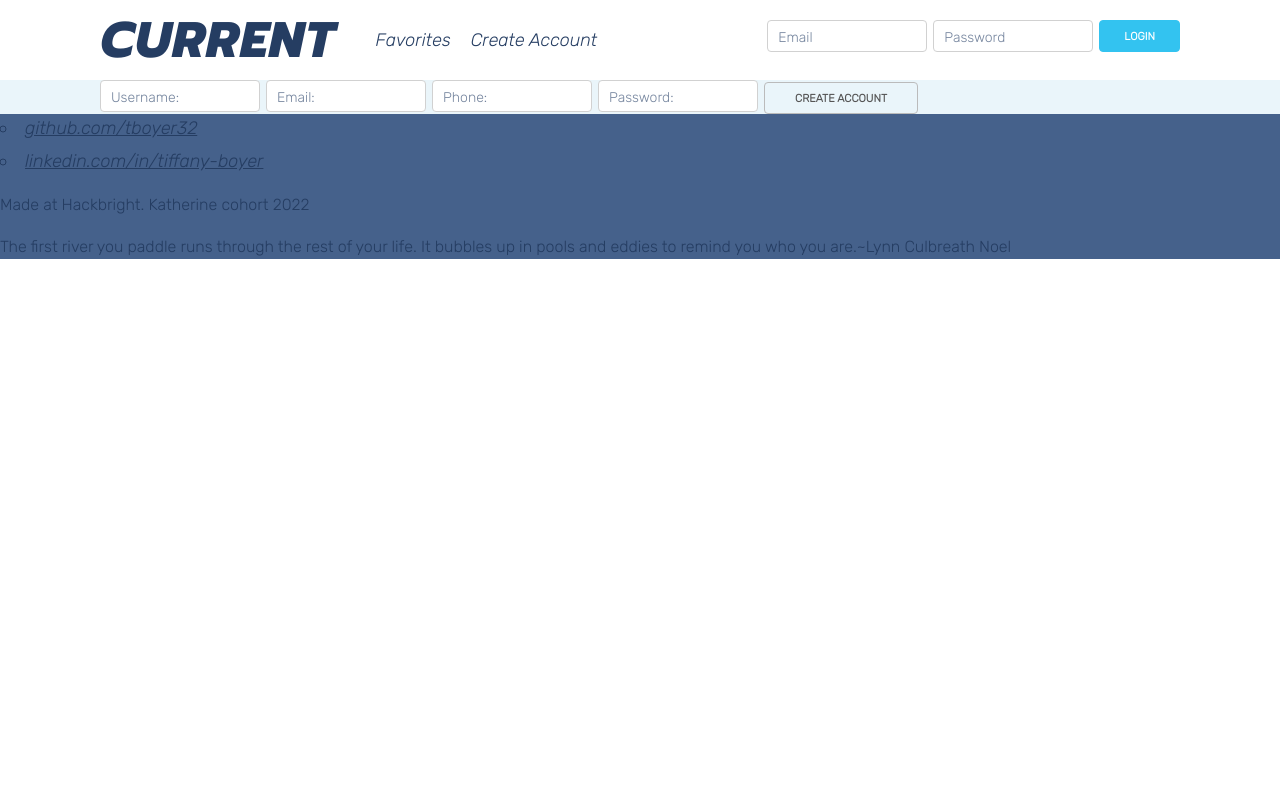
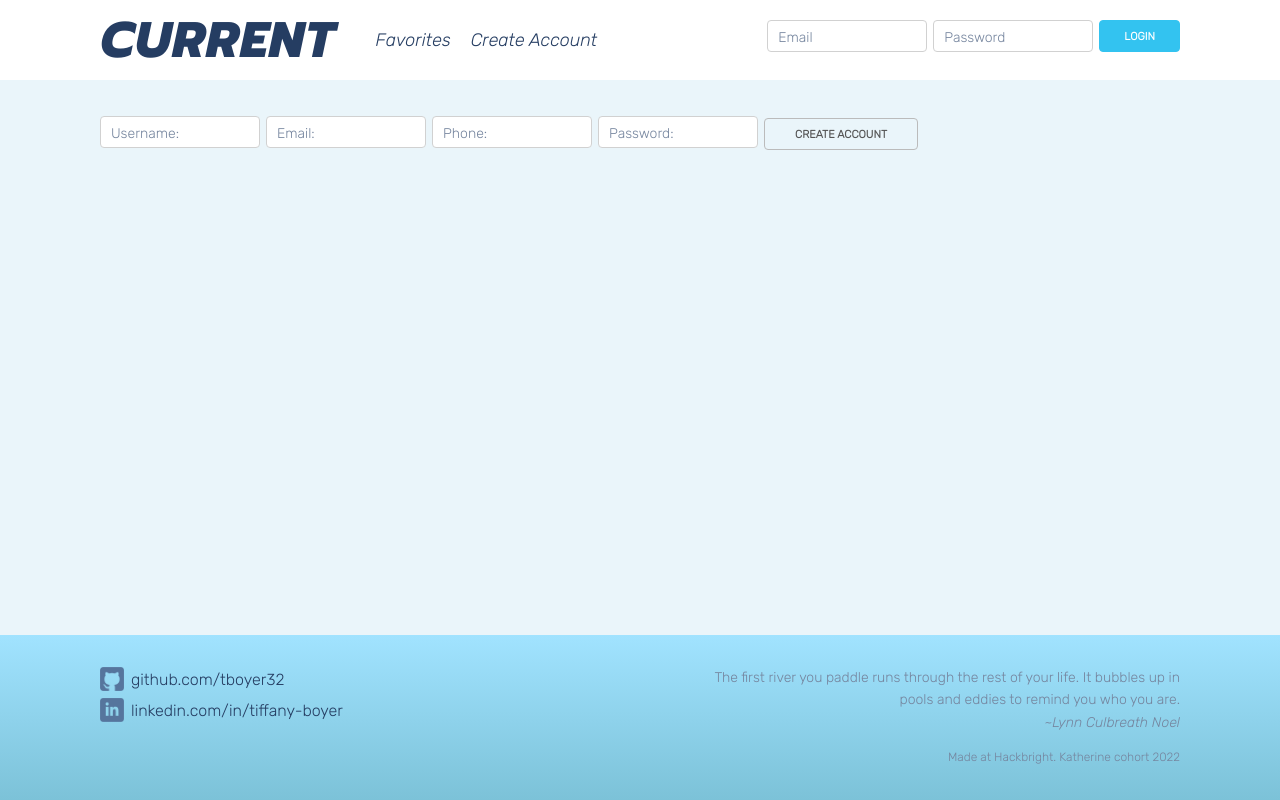
Before and after one commit to tboyer32/current, a React (Create React App) app: page /create-account in a window 1280 px wide. Built offline with nearby package versions, Linux system fonts and the light colour scheme.

Commit message:
style the footer

```diff
--- a/src/components/Footer.js
+++ b/src/components/Footer.js
@@ -5,17 +5,25 @@ const Footer = () => {
         <footer>
             <nav>
                 <ul>
-                    <li><a href="https://www.github.com/tboyer32">github.com/tboyer32</a></li>
-                    <li><a href="https://www.linkedin.com/in/tiffany-boyer">linkedin.com/in/tiffany-boyer</a></li>
+                    <li>
+                        <a href="https://www.github.com/tboyer32">
+                            <img src="/images/github.png" />github.com/tboyer32
+                        </a>
+                    </li>
+                    <li>
+                        <a href="https://www.linkedin.com/in/tiffany-boyer">
+                            <img src="/images/linkedin.png" />linkedin.com/in/tiffany-boyer
+                        </a>
+                    </li>
                 </ul>
             </nav>
-            <p>Made at Hackbright. Katherine cohort 2022</p>
             <aside>
             <p>
                 The first river you paddle runs through the rest of your life.
-                It bubbles up in pools and eddies to remind you who you are.
+                It bubbles up in pools and eddies to remind you who you are.<br />
                 <span className="author">~Lynn Culbreath Noel</span>
             </p>
+            <p className="hb">Made at Hackbright. Katherine cohort 2022</p>
             </aside>
         </footer>
     )
--- a/src/css/current.css
+++ b/src/css/current.css
@@ -9,6 +9,8 @@
 
 	--background-color: white;
 	--background-color-softer: #EAF5FA;
+    --background-grad-dark: #7CC2D8;
+    --background-grad-light: #A1E3FF;
 
 }
 
@@ -17,7 +19,10 @@
  /* =========================================================================== */
 
 .map-container {
+    width: 100%;
     height: 400px;
+    border-radius: 20px;
+    box-shadow: 0px 2px 9px 1px rgba(0,0,0,0.1);
 }
 
 .mapboxgl-ctrl-attrib-button {
@@ -28,8 +33,16 @@
  /* =========================================================================== */
  /* Layout */
  /* =========================================================================== */
- html, body, body > div {
-     height: 100%;
+html, body {
+    height: 100%;
+}
+
+body > div {
+    box-sizing: border-box;
+    min-height: 100%;
+    padding: 0 0 165px;
+    position: relative;
+    background-color: var(--background-color-softer);
 }
 
  .container {
@@ -66,17 +79,32 @@ header h1, header nav, header ul li {
 }
 
 main {
-    background-color: var(--background-color-softer);
+    padding-top: 36px;
 }
 
-body > footer {
-    position: sticky;
-    top: 100vh;
+/* need to adjust height on this and on body > div to stick footer */
+footer {
+    position: absolute;
+    bottom: 0;
+    box-sizing: border-box;
+    padding: 32px 100px;
+    height: 165px;
+    width: 100%;
+    background-image: linear-gradient(var(--background-grad-light), var(--background-grad-dark));
+    display: flex;
+    justify-content: space-between;
 }
 
-footer {
-    background-color: #45618B;
+footer nav img {
+    width: 24px;
+    height: 24px;
+    margin: 0 7px -6px 0;
 }
+
+footer aside {
+    width: 500px;
+}
+
 
  /* =========================================================================== */
  /* Typography */
@@ -113,6 +141,40 @@ a:link, a:visited {
 
 a:hover {
     color: var(--text-color-accent);
+}
+
+footer nav ul li {
+    list-style: none;
+    font-size: 1.6rem;
+    font-style: normal;
+}
+
+footer nav ul li a {
+    text-decoration: none;
+}
+
+footer nav ul li a:hover {
+    color: var(--text-color-darkbg);
+}
+
+footer aside {
+    font-size: 1.4rem;
+    text-align: right;
+    color: var(--text-color-soft);
+}
+
+footer aside {
+    font-size: 1.4rem;
+    text-align: right;
+    color: var(--text-color-soft);
+}
+
+footer aside .author {
+    font-style: italic;
+}
+
+footer aside .hb {
+    font-size: 1.2rem;
 }
 
 
--- a/src/pages/home.js
+++ b/src/pages/home.js
@@ -2,7 +2,7 @@ import React, { useRef, useState, useEffect } from 'react';
 import 'mapbox-gl/dist/mapbox-gl.css';
 import mapboxgl from '!mapbox-gl'; // eslint-disable-line import/no-webpack-loader-syntax
 
-mapboxgl.accessToken = ""
+mapboxgl.accessToken = "pk..Cli_pZ5QcWNpbVSKG_0NiQ"
 
 export default function Home() {
 
@@ -95,9 +95,8 @@ export default function Home() {
     <>
       <main>
         <div className='container'>
-          <h3>Home View</h3>
-          <p>This is the home page</p>
-          <div style={{width: 400}} ref={mapContainer} className="map-container" />
+          <p>Choose a river to see current conditions</p>
+          <div ref={mapContainer} className="map-container" />
         </div>
       </main>
     </>
```
Also changed, not shown: public/images/github.png (added), public/images/linkedin.png (added).
